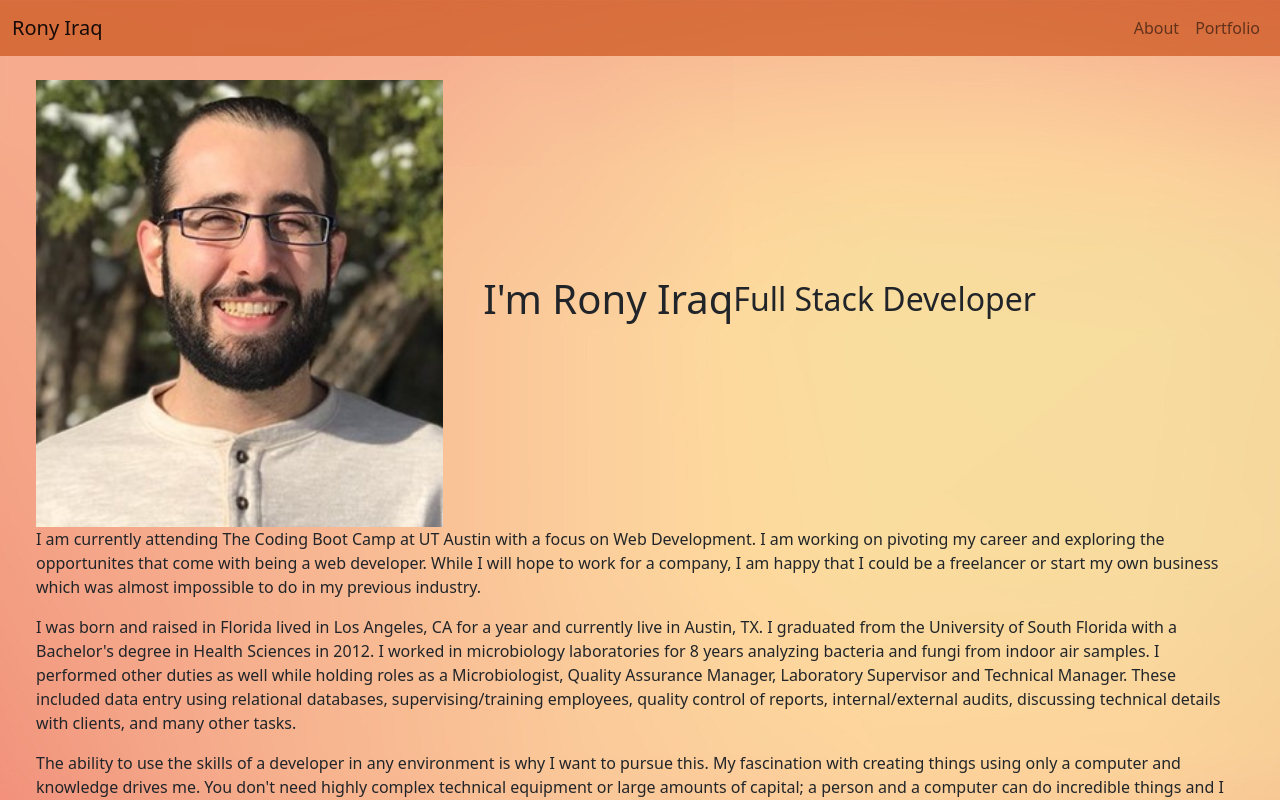
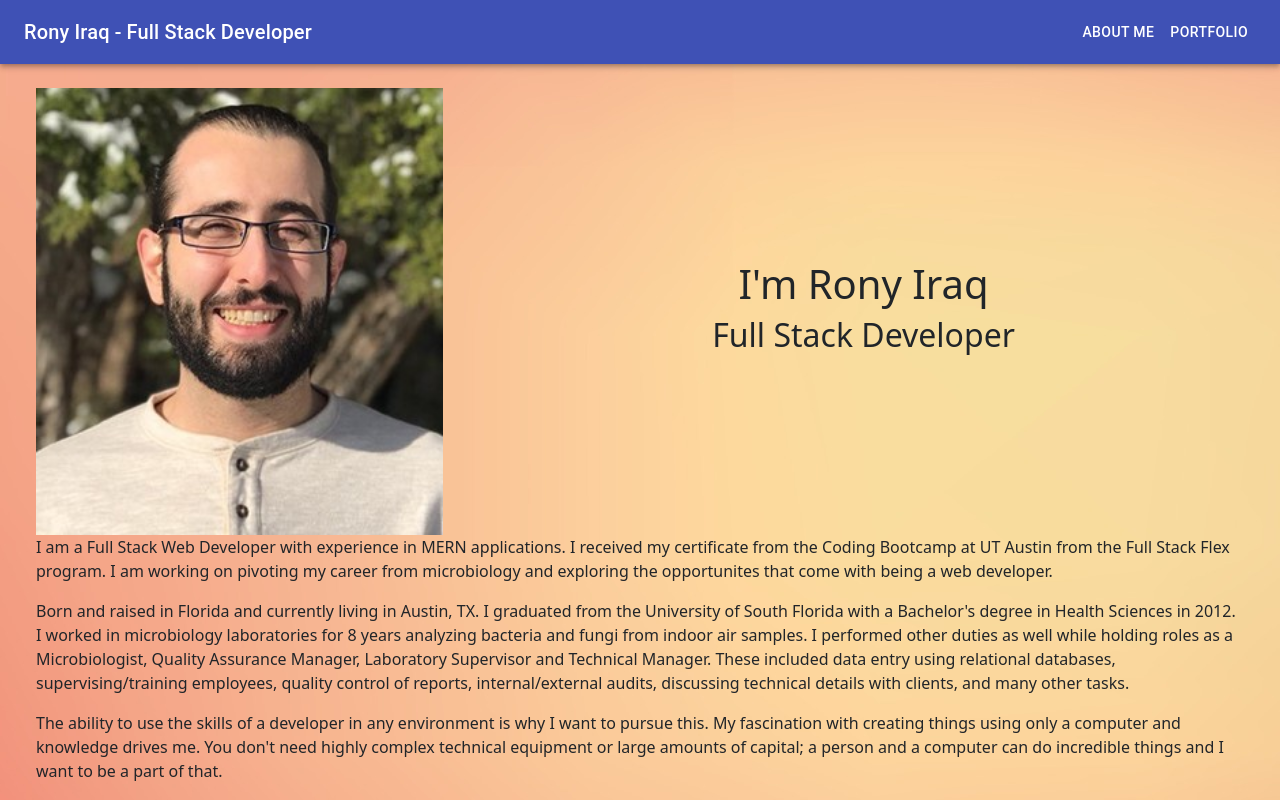
Before and after one commit to riraq/riraq.github.io, a React (Create React App) app: page / in a window 1280 px wide. Shown: the top 800 px of the page. Built offline with nearby package versions, Linux system fonts and the light colour scheme.

Commit message:
updated navbar; fixed about me display for name and occupation

```diff
--- a/package.json
+++ b/package.json
@@ -3,6 +3,8 @@
   "version": "0.1.0",
   "private": true,
   "dependencies": {
+    "@material-ui/core": "^4.11.4",
+    "@material-ui/icons": "^4.11.2",
     "@testing-library/jest-dom": "^5.12.0",
     "@testing-library/react": "^11.2.7",
     "@testing-library/user-event": "^12.8.3",
--- a/src/components/Footer.js
+++ b/src/components/Footer.js
@@ -8,9 +8,9 @@ function Footer() {
         <address>
         Email: <a href="mailto:riraq25@gmail.com">riraq25@gmail.com</a>&nbsp;&nbsp;
         Phone: (561) 685-0578<br />
-          <a href="https://github.com/riraq" className="gx-4 px-2 col">GitHub</a>
-          <a href="https://www.linkedin.com/in/rony-iraq/" className="gx-4 px-2 col">LinkedIn</a>
-          <a href="./assets/rony-iraq-resume.pdf" className="gx-4 px-2 col">Resume</a>
+          <a href="https://github.com/riraq" target="_blank" rel="noreferrer" className="gx-4 px-2 col">GitHub</a>
+          <a href="https://www.linkedin.com/in/rony-iraq/" target="_blank" rel="noreferrer" className="gx-4 px-2 col">LinkedIn</a>
+          <a href="./assets/rony-iraq-resume.pdf" target="_blank" rel="noreferrer" className="gx-4 px-2 col">Resume</a>
         </address>
       </div>
     </footer>
--- a/src/components/Header.js
+++ b/src/components/Header.js
@@ -1,18 +1,56 @@
-import React from "react";
-import NavbarBrand from "./NavbarBrand";
-import NavbarBtn from "./NavbarBtn";
-import NavTabs from "./NavTabs";
+import React from 'react';
+import { Link as RouterLink } from 'react-router-dom';
+import { makeStyles } from '@material-ui/core/styles';
+import AppBar from '@material-ui/core/AppBar';
+import Toolbar from '@material-ui/core/Toolbar';
+import Typography from '@material-ui/core/Typography';
+import Button from '@material-ui/core/Button';
 
-function Header() {
+const useStyles = makeStyles((theme) => ({
+  root: {
+    flexGrow: 1,
+  },
+  menuButton: {
+    marginRight: theme.spacing(2),
+  },
+  title: {
+    flexGrow: 1,
+  },
+}));
+
+export default function Header() {
+  const classes = useStyles();
+
   return (
-    <nav className="navbar navbar-expand-sm navbar-light mb-3">
-      <div className="container-fluid">
-        <NavbarBrand />
-        <NavbarBtn />
-        <NavTabs />
-      </div>
-    </nav>
-  )
+    <div className={classes.root}>
+      <AppBar position="static">
+        <Toolbar>
+            <Typography variant="h6" className={classes.title}>
+              Rony Iraq - Full Stack Developer
+            </Typography>
+          <Button color="inherit" component={RouterLink} to="/about">About Me</Button>
+          <Button color="inherit" component={RouterLink} to="/portfolio">Portfolio</Button>
+</Toolbar>
+      </AppBar>
+    </div>
+  );
 }
 
-export default Header;
+
+// import React from "react";
+// import NavbarBrand from "./NavbarBrand";
+// import NavbarBtn from "./NavbarBtn";
+// import NavTabs from "./NavTabs";
+// import { Tabs } from "@material-ui/core"
+
+// function Header() {
+//   return (
+//       <Tabs className="navbar navbar-expand-sm navbar-light mb-3">
+//           <NavbarBrand />
+//           <NavbarBtn />
+//           <NavTabs />
+//       </Tabs>
+//   )
+// }
+
+// export default Header;
--- a/src/components/NavTabs.js
+++ b/src/components/NavTabs.js
@@ -1,7 +1,7 @@
 import React from "react";
 import { Link, useLocation } from "react-router-dom";
 
-function Header() {
+function NavTabs() {
   const location = useLocation();
 
   return (
@@ -28,4 +28,4 @@ function Header() {
   );
 }
 
-export default Header;
+export default NavTabs;
--- a/src/pages/Home.js
+++ b/src/pages/Home.js
@@ -4,31 +4,23 @@ function Home() {
   return (
     <div className="m-3 p-2 row">
       <img src="assets/images/profile_pic.jpg" id="profilePic" className="float-start me-3 col w-25" alt="headshot of Rony Iraq" />
-      <div className="col d-flex align-items-center">
+      <div className="col d-flex align-items-center flex-column justify-content-center align-items-start">
         <h1 className="text-center">I'm Rony Iraq</h1>
         <h2 className="text-center">Full Stack Developer</h2>
       </div>
 
       <p>
-        I am currently attending The Coding Boot Camp at UT Austin with a focus on Web
-        Development. I am working on pivoting my career and exploring the opportunites that come with being a web
-        developer. While I will hope to work for a company, I am happy that I could be a freelancer or start my own
-        business which was almost impossible to do in my previous industry.
+        I am a Full Stack Web Developer with experience in MERN applications. I received my certificate from the Coding Bootcamp at UT Austin from the Full Stack Flex program. I am working on pivoting my career from microbiology and exploring the opportunites that come with being a web developer.
       </p>
 
       <p>
-        I was born and raised in Florida lived in Los Angeles, CA for a year and currently live in Austin, TX. I
-        graduated from the University of South Florida with a Bachelor's degree in Health Sciences in 2012. I worked
-        in microbiology laboratories for 8 years analyzing bacteria and fungi from indoor air samples. I performed
-        other duties as well while holding roles as a Microbiologist, Quality Assurance Manager, Laboratory Supervisor
-        and Technical Manager. These included data entry using relational databases, supervising/training employees,
-        quality control of reports, internal/external audits, discussing technical details with clients, and many
-        other tasks.
+        Born and raised in Florida and currently living in Austin, TX. I
+        graduated from the University of South Florida with a Bachelor's degree in Health Sciences in 2012. I worked in microbiology laboratories for 8 years analyzing bacteria and fungi from indoor air samples. I performed
+        other duties as well while holding roles as a Microbiologist, Quality Assurance Manager, Laboratory Supervisor and Technical Manager. These included data entry using relational databases, supervising/training employees, quality control of reports, internal/external audits, discussing technical details with clients, and many other tasks.
       </p>
 
       <p>
-        The ability to use the skills of a developer in any environment is why I want to pursue this. My fascination with creating things using only a computer and knowledge drives
-        me. You don't need highly complex technical equipment or large amounts of capital; a person and a computer can
+        The ability to use the skills of a developer in any environment is why I want to pursue this. My fascination with creating things using only a computer and knowledge drives me. You don't need highly complex technical equipment or large amounts of capital; a person and a computer can
         do incredible things and I want to be a part of that.
       </p>
     </div>
--- a/src/pages/Portfolio.js
+++ b/src/pages/Portfolio.js
@@ -1,6 +1,6 @@
 import React from "react";
 import Project from "../components/Project";
-import projects from "../components/projects.json"
+import projects from "../projects.json"
 function Portfolio() {
 
   const projectList = () => {
```
Also changed, not shown: src/index.js (line endings or trailing spaces), src/projects.json (renamed from src/components/projects.json), 1 other file (tests, documents, lock files or other folders).
